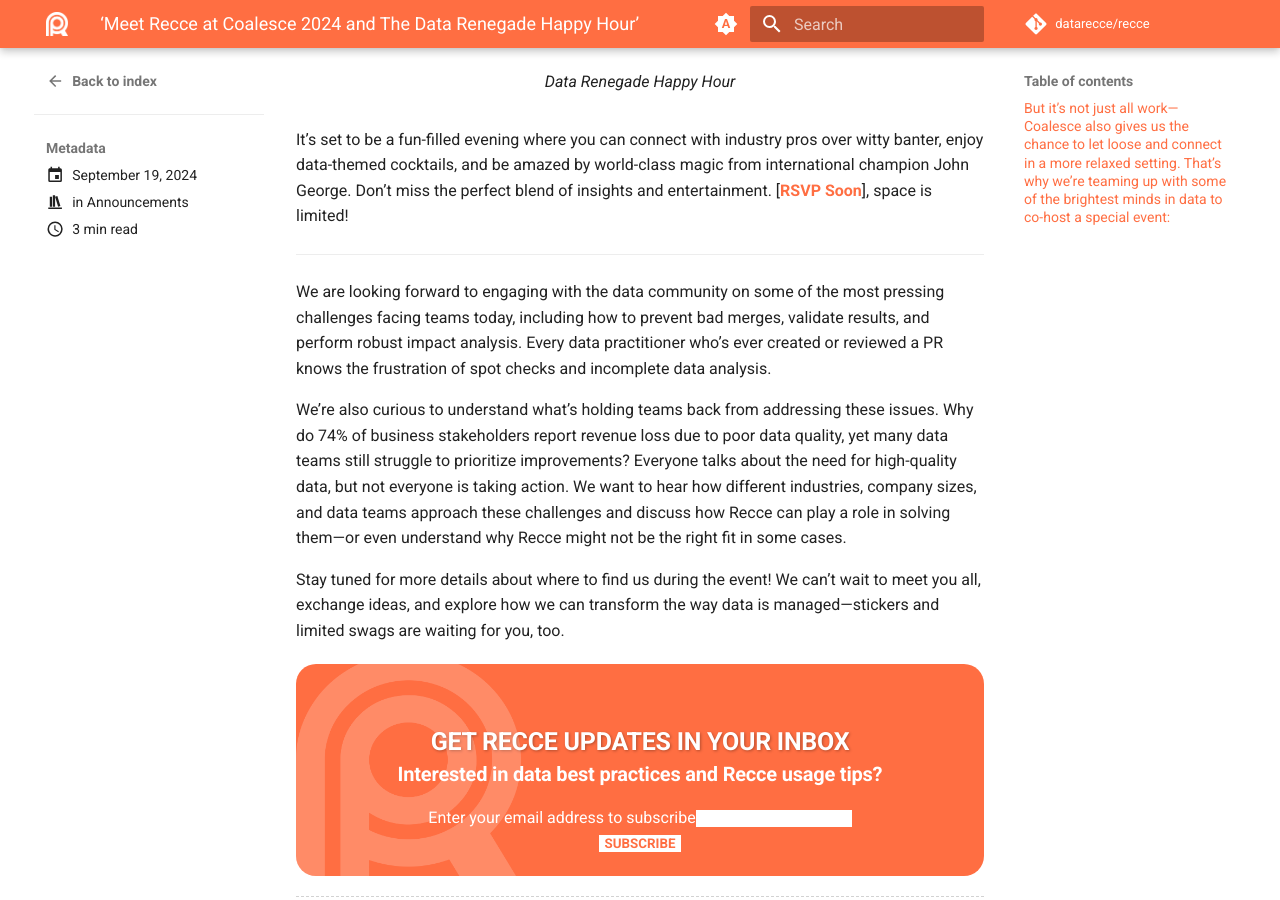
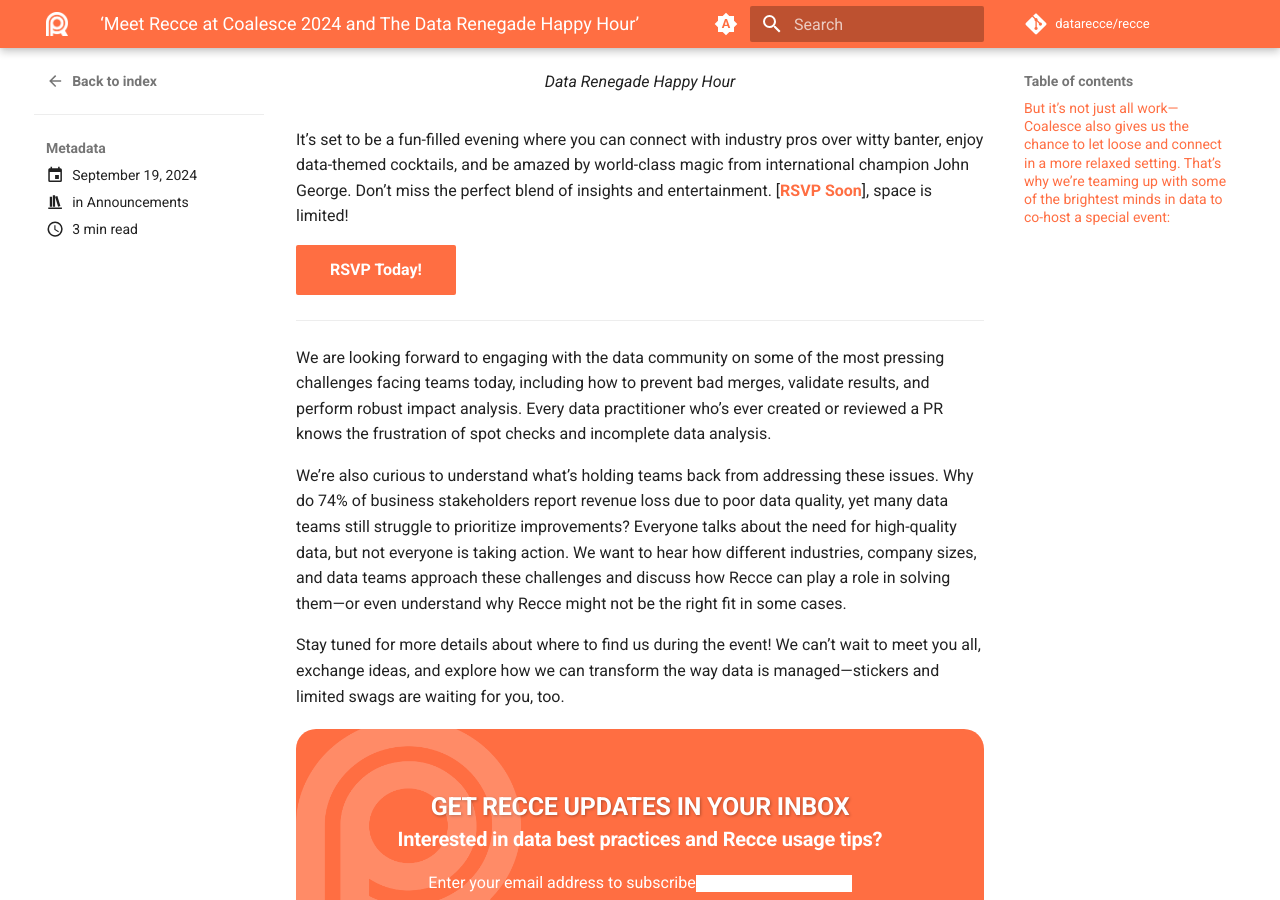
Before and after one commit to DataRecce/recce-documentation, an MkDocs documentation site: the page built from docs/blog/posts/2024-09-19_coalesce2024.md, in a window 1280 px wide and 900 px high, scrolled down 2201 px. Built offline with MkDocs 1.6.1 and Material for MkDocs 9.7.7, drawn with Linux system fonts in a browser that asks for light colours; comment, search, counter and statistics services are not loaded.

Commit message:
added RSVP button

```diff
--- a/docs/blog/posts/2024-09-19_coalesce2024.md
+++ b/docs/blog/posts/2024-09-19_coalesce2024.md
@@ -38,6 +38,10 @@
 It’s set to be a fun-filled evening where you can connect with industry pros over witty banter, enjoy data-themed cocktails, and be amazed by world-class magic from international champion John George.
 Don’t miss the perfect blend of insights and entertainment.
  [**[RSVP Soon](https://cube.registration.goldcast.io/events/09364877-fe00-4531-8923-8d80c8614ff1?utm_source=partner&utm_medium=&UTM_Publisher=&leadsource=&utm_campaign=&campaign_code=&campaignid=&utm_content=Recce#Registration)**], space is limited!
+
+
+[RSVP Today!](https://cube.registration.goldcast.io/events/09364877-fe00-4531-8923-8d80c8614ff1?utm_source=partner&utm_medium=&UTM_Publisher=&leadsource=&utm_campaign=&campaign_code=&campaignid=&utm_content=Recce#Registration){ .md-button .md-button--primary }
+
 ------
 We are looking forward to engaging with the data community on some of the most pressing challenges facing teams today, including how to prevent bad merges, validate results, and perform robust impact analysis. Every data practitioner who’s ever created or reviewed a PR knows the frustration of spot checks and incomplete data analysis.
 
```
